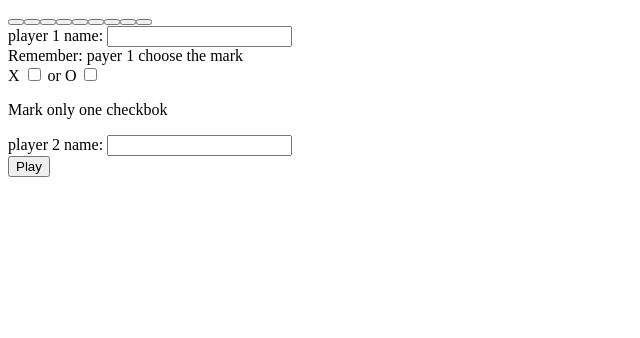
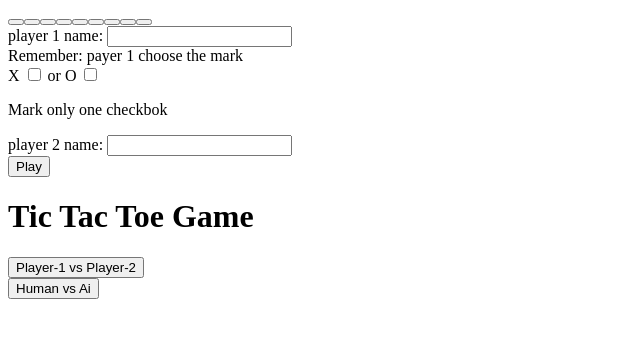
Before and after one commit to Girma3/Tic-Tac-Toe-Game, a plain HTML site: page index.html in a window 1280 px wide. Shown: the whole page, without its empty margins (0-640 px from the left). Drawn offline with Linux system fonts and the light colour scheme.

Commit message:
intro page added

```diff
--- a/index.html
+++ b/index.html
@@ -47,8 +47,19 @@
 
     <!-- </dialog> -->
 
+
+    </div>
     <!-- intro page -->
+    <div class="intro-page">
+        <div class="header">
+            <h1>Tic Tac Toe Game </h1>
+            <div class="option-btn">
+           <div> <button class="player-game">Player-1 vs Player-2</button></div>
+            <div><button class="ai-game">Human vs Ai</button></div>
+        </div>
 
-   </div>
+        </div>
+
+    </div>
 </body>
 </html>
```
